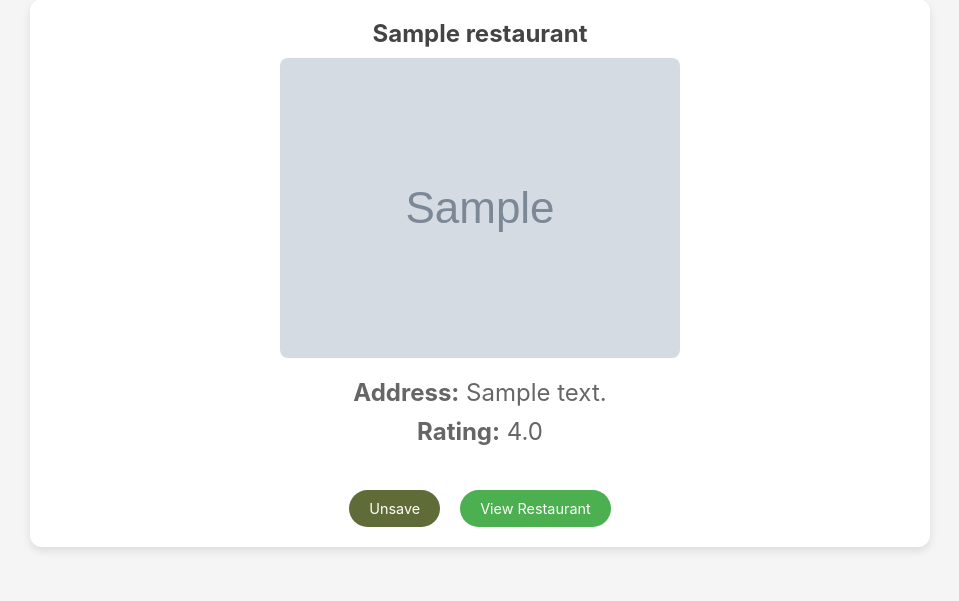
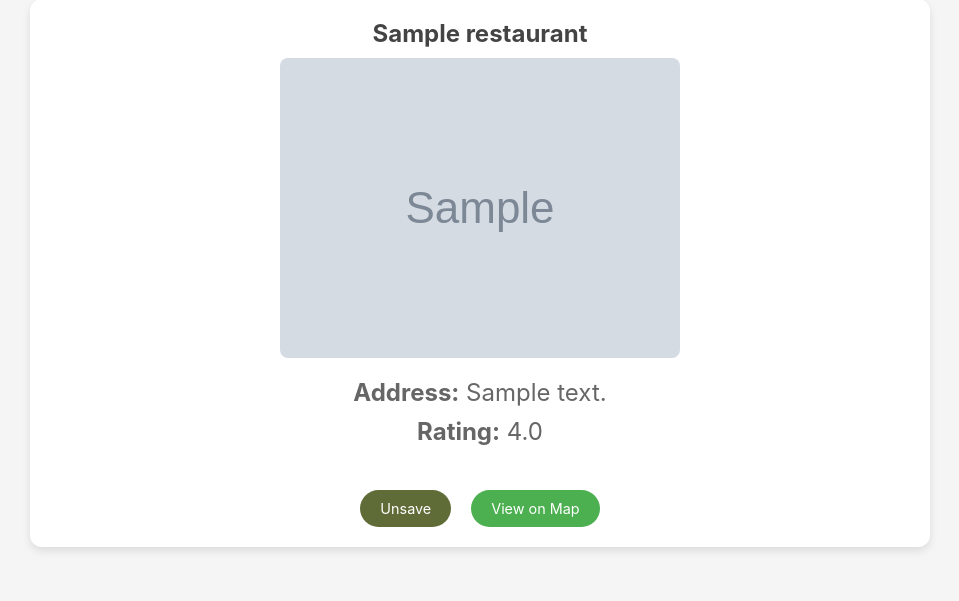
Before and after one commit to CS-2340-JNNMP/ATLFoodFinder, a Django app: page /saved_restaurants/ in a window 1280 px wide. Shown: the part 199-800 px from the top of the page, without its empty margins (160-1119 px from the left). Run offline with Django 5.2, Linux system fonts and the light colour scheme; a user stored in the database is signed in; tables that the repository leaves empty hold one stand-in row (values such as "Sample post"); grey boxes marked "Sample" are stand-in pictures.

Commit message:
Added View Restaurant functionality to saved

```diff
--- a/core/templates/core/savedRestaurant.html
+++ b/core/templates/core/savedRestaurant.html
@@ -164,7 +164,7 @@
                 <br>
                     <div class="button-container">
                         <button class="unsave-button" data-place-id="{{ saved.restaurant.place_id }}">Unsave</button>
-                        <button class="view-button" data-place-id="{{ saved.restaurant.place_id }}">View Restaurant</button>
+                        <button class="view-button" data-place-id="{{ saved.restaurant.place_id }}">View on Map</button>
                     </div>
                 </div>
             </li>
```
